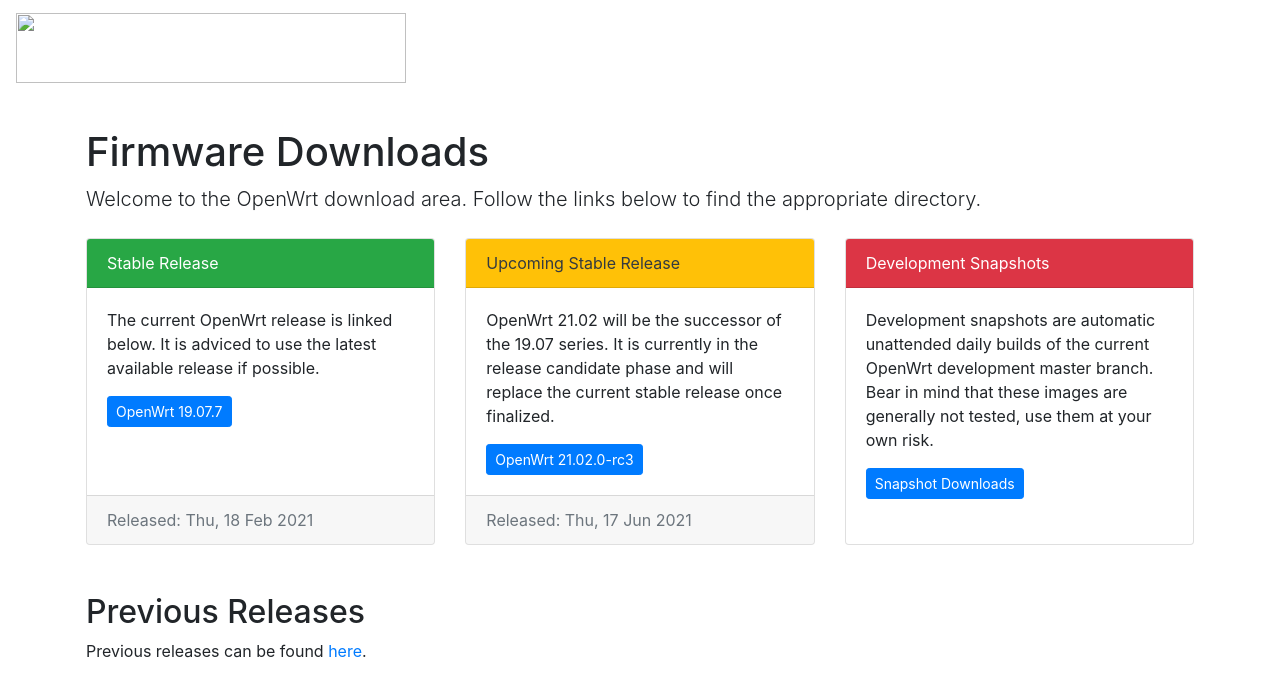
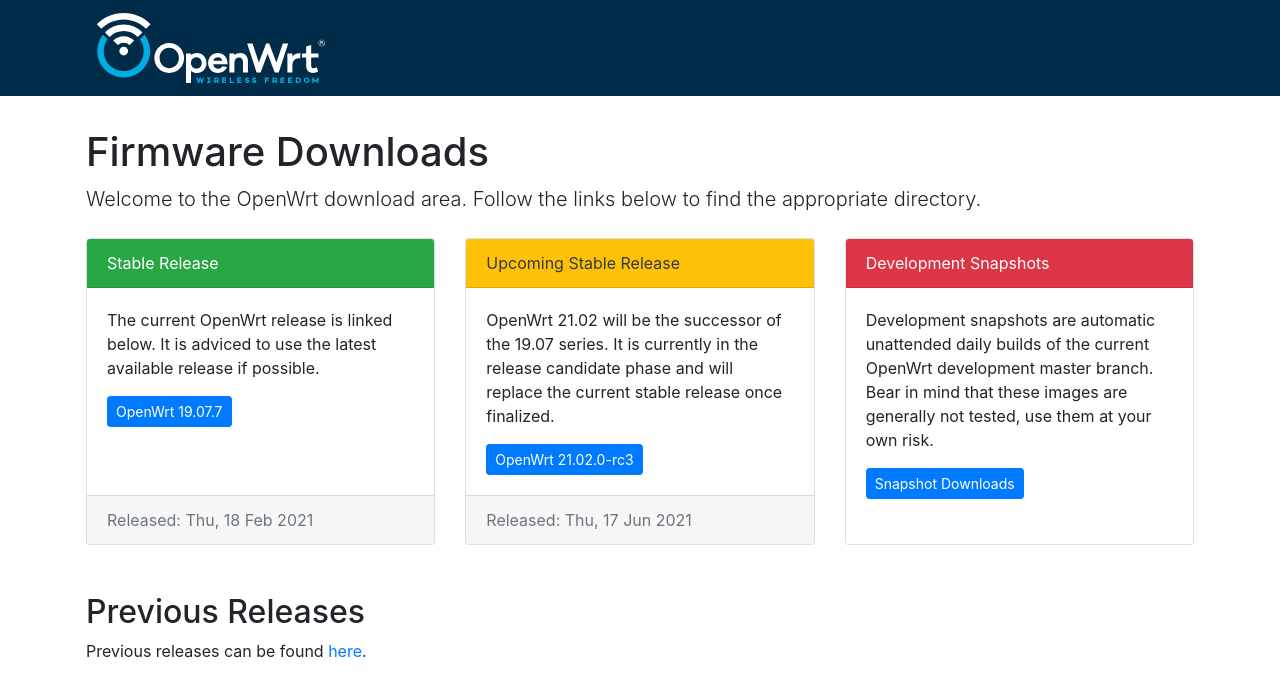
Before and after one commit to programmiana/openwrt-devices, a plain HTML site: page src/index.html in a window 1280 px wide. Drawn offline with nearby package versions, Linux system fonts and the light colour scheme; the site is published under a folder, as on GitHub Pages, so addresses that start at the root find nothing.

Commit message:
fix folder structure

```diff
--- a/index.html
+++ b/src/index.html
@@ -10,13 +10,13 @@
       integrity="sha384-ggOyR0iXCbMQv3Xipma34MD+dH/1fQ784/j6cY/iJTQUOhcWr7x9JvoRxT2MZw1T"
       crossorigin="anonymous"
     />
-    <link rel="stylesheet" href="/style.css" />
+    <link rel="stylesheet" href="./style.css" />
   </head>
   <body>
     <nav class="navbar primary-blue">
       <a class="navbar-brand" href="#">
         <img
-          src="/logo.svg"
+          src="./logo.svg"
           height="70"
           width="390"
           class="d-inline-block align-top"
@@ -81,6 +81,6 @@
         <p>Previous releases can be found <a href=""> here</a>.</p>
       </div>
     </div>
-    <script src="/script.js"></script>
+    <script src="./script.js"></script>
   </body>
 </html>
```
Also changed, not shown: src/logo.svg (renamed from logo.svg), src/script.js (added), src/style.css (renamed from style.css).
